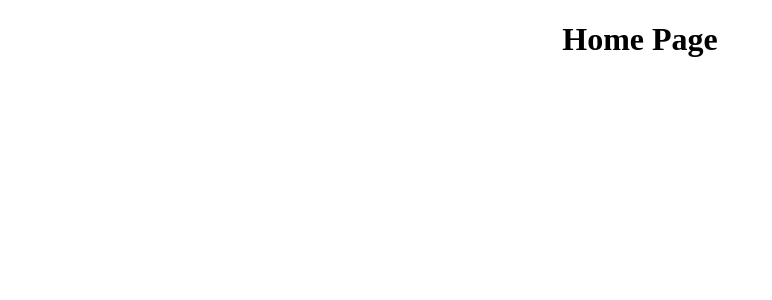
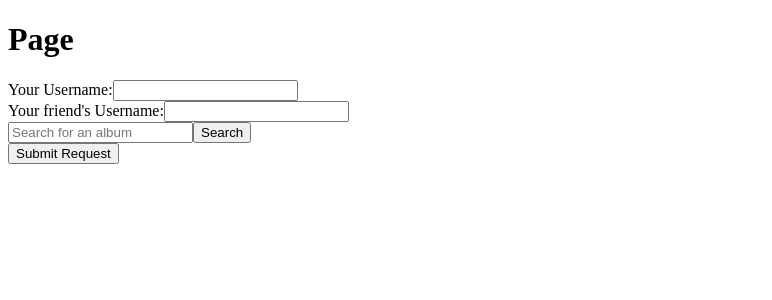
Before and after one commit to MozartofCode/Spotify-Mix-Maker, a React (Create React App) app in the folder frontend/: page /home in a window 1280 px wide. Shown: the top 300 px of the page, without its empty margins (0-772 px from the left). Built offline with nearby package versions, Linux system fonts and the light colour scheme.

Commit message:
Got started on implementing the new page, where user can search for an album and send that to another user (friend)

```diff
--- /dev/null
+++ b/frontend/src/Swap.js
@@ -0,0 +1,5 @@
+const Swap = () => {
+
+};
+
+export default Swap;
--- a/frontend/src/home.js
+++ b/frontend/src/home.js
@@ -1,9 +1,72 @@
+import React, { useState } from 'react';
+import { useNavigate} from 'react-router-dom';
 
 const Home = () => {
+
+  const [username, setUsername] = useState('');
+  const [friend, setFriend] = useState('');
+
+  const navigate = useNavigate();
+
+  const handleUsernameChange = (e) => {
+    setUsername(e.target.value);
+  };
+
+  const handleFriendChange = (e) => {
+    setFriend(e.target.value);
+  };
+
+
+  const handleSubmission = async () => {
+
+    // SOmehow get this from album
+    albumID = ""
+
+
+    // Make a POST request to login endpoint
+    const response = await fetch('http://localhost:5000/api/send/Album', {
+      method: 'POST',
+      headers: {
+        'Content-Type': 'application/json',
+      },
+      body: JSON.stringify({ username, friend, albumID }),
+    });
+
+    if (response.status === 404 || response.status === 400) {
+      alert("Try Again! Either your name or your friend's name is incorrect! Or change the album");
+    }
+
+    else {
+      const data = await response.json();
+      console.log(data);
+
+      navigate('/Swap');
+
+    }
+
+  };
+
     return (
-      <div className="App">
-        <h1>Home Page</h1>
+      <div className="Home">
+      <h1> Page</h1>
+      <div>
+        <label>Your Username:</label>
+        <input type="text" value={username} onChange={handleUsernameChange} />
       </div>
+      <div>
+        <label>Your friend's Username:</label>
+        <input type="text" value={friend} onChange={handleFriendChange} />
+      </div>
+      <div>
+        <form id="searchForm">
+          <input type="text" id="albumSearch" placeholder="Search for an album" />
+          <button type="submit">Search</button>
+        </form>
+      </div>
+      <div>
+        <button onClick={handleSubmission}>Submit Request</button>
+      </div>
+    </div>
     );
   };
 
--- a/frontend/src/index.js
+++ b/frontend/src/index.js
@@ -2,6 +2,8 @@ import React from 'react';
 import ReactDOM from 'react-dom';
 import App from './App';
 import Home from './home';
+import Swap from './Swap';
+
 import {
   BrowserRouter,
   Routes,
@@ -15,6 +17,7 @@ root.render(
     <Routes>
     <Route path= "/" element={<App />} />
     <Route path= "home" element={<Home />} />
+    <Route path= "Swap" element = {<Swap />} />
     <Route
       path="*"
       element={
```
Also changed, not shown: 1 other file (tests, documents, lock files or other folders).
